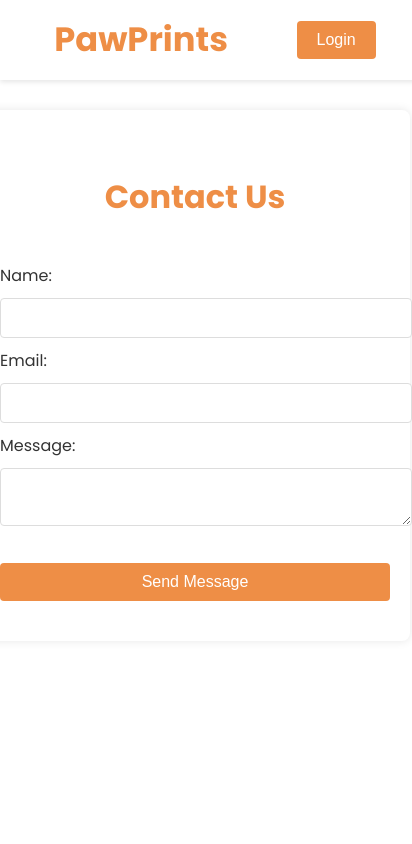
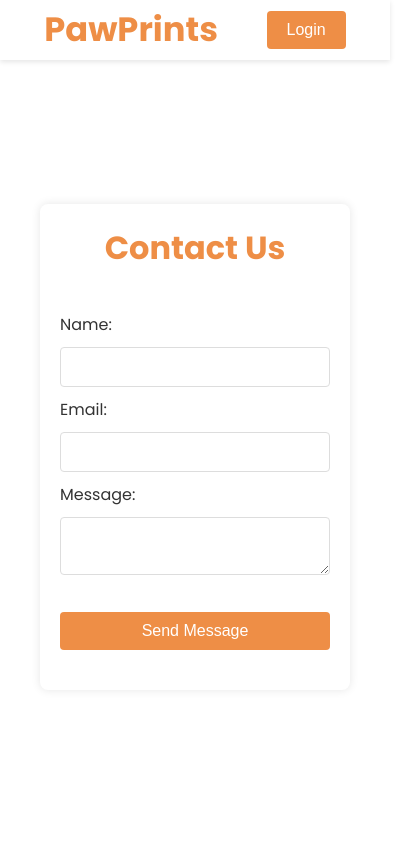
Before and after one commit to TKaburu/PawPrints, a React (Create React App) app in the folder frontend/: page /contact in a window 390 px wide. Shown: the top 844 px of the page, 412 px wide, since content can reach past the window. Built offline with nearby package versions, Linux system fonts and the light colour scheme; no server answers.

Commit message:
fix: global styling

```diff
--- a/frontend/src/App.css
+++ b/frontend/src/App.css
@@ -1,4 +1,8 @@
 .main-container {
-  padding-top: 60px;
+  display: flex;
+  justify-content: center;
+  align-items: center;
+  flex-direction: column;
   min-height: 100vh;
+  padding: 20px;
 }
--- a/frontend/src/index.css
+++ b/frontend/src/index.css
@@ -12,10 +12,15 @@
   --button-text-color: #fff;
 }
 
+* {
+  box-sizing: border-box;
+  margin: 0;
+  padding: 0;
+}
+
 body {
   font-family: "Poppins", sans-serif;
-  margin: 0;
-  padding: 0;
+
   color: var(--text-color);
 }
 
@@ -130,3 +135,21 @@ button:hover {
 .dropdown-menu a:hover {
   color: var(--accent-color);
 }
+
+
+@media (max-width: 768px) {
+  .form {
+      margin-top: 20px;
+      padding: 0 20px;
+  }
+
+  .form-input {
+      width: 100%;
+      max-width: none;
+  }
+
+  button {
+      width: 100%;
+      max-width: none;
+  }
+}
```
